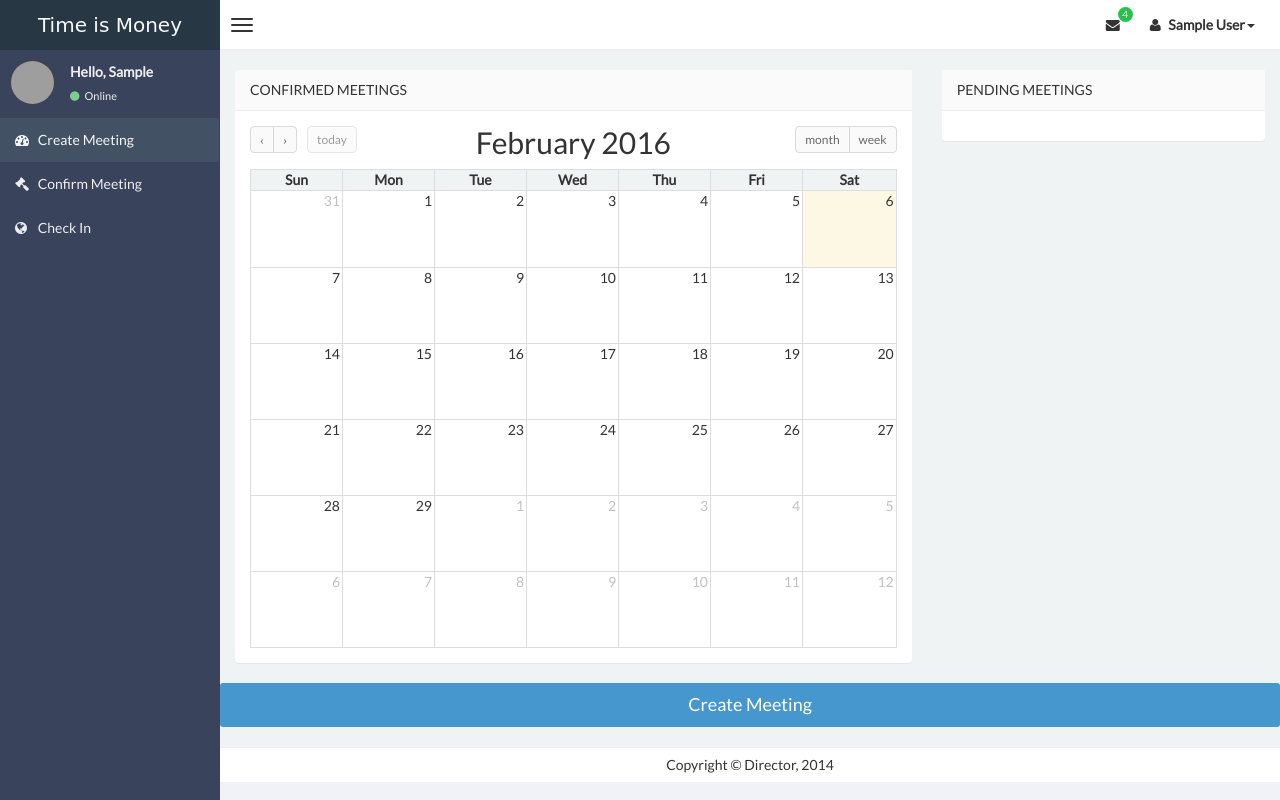
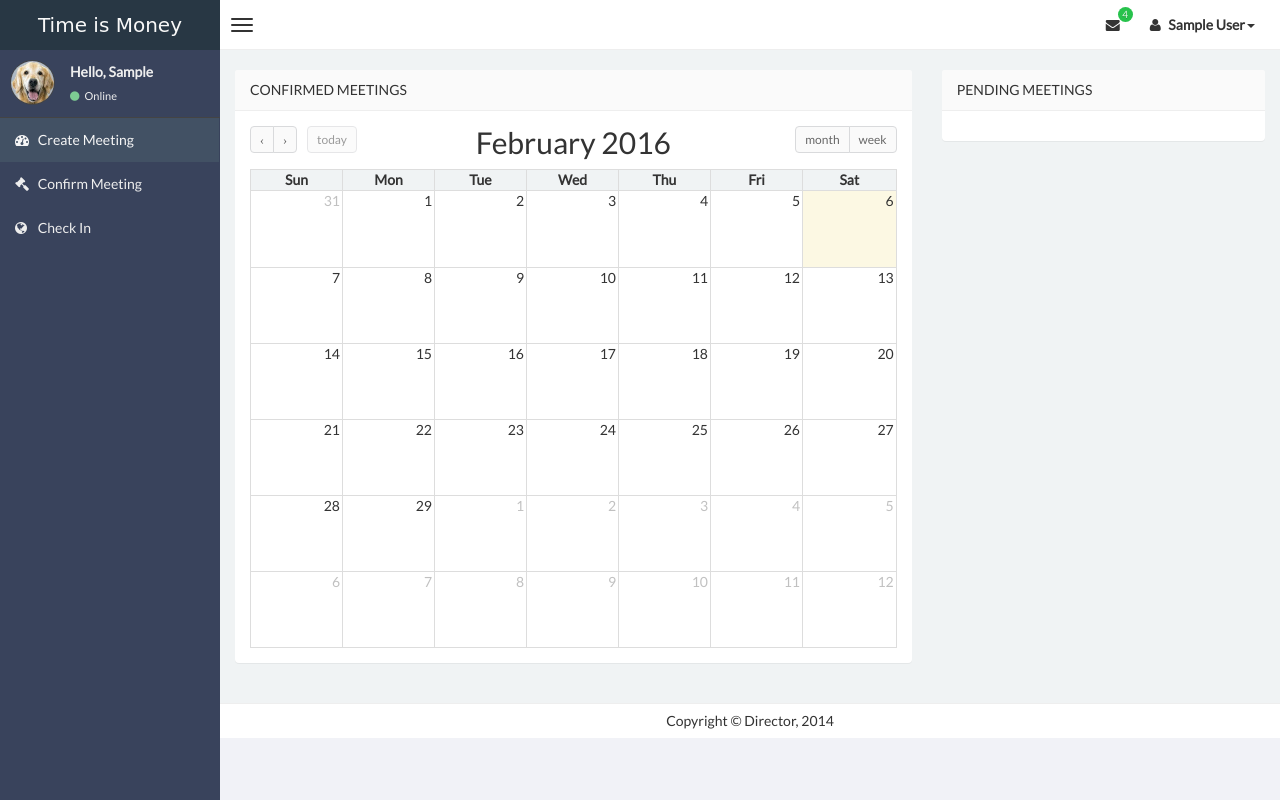
Before and after one commit to BensonQiu/Crediply, a Django app: page / in a window 1280 px wide. Run offline with Django 3.2, Linux system fonts and the light colour scheme; the visitor is signed in with stand-in values (Sample User, id 1); data comes from the database, SQL or seed files in the repository; data that the repository does not hold is empty; some libraries are stand-ins or nearby versions; grey boxes are pictures that could not be loaded.

Commit message:
Remove create meeting button at bottom of page and use sidebar instead

```diff
--- a/mysite/timeismoney/templates/timeismoney/index.html
+++ b/mysite/timeismoney/templates/timeismoney/index.html
@@ -101,7 +101,7 @@
                             <!-- Sidebar user panel -->
                             <div class="user-panel">
                                 <div class="pull-left image">
-                                    <img src=src="{% static 'timeismoney/img/dog.jpg' %}" class="img-circle" alt="User Image" />
+                                    <img src="{% static 'timeismoney/img/dog.jpg' %}" class="img-circle" alt="User Image" />
                                 </div>
                                 <div class="pull-left info">
                                     <p>Hello, {{first_name}}</p>
@@ -122,7 +122,7 @@
                             <!-- sidebar menu: : style can be found in sidebar.less -->
                             <ul class="sidebar-menu">
                                 <li class="active">
-                                    <a href="{% url 'createMeeting' %}">
+                                    <a data-toggle="modal" data-target="#myModal">
                                         <i class="fa fa-dashboard"></i> <span>Create Meeting</span>
                                     </a>
                                 </li>
@@ -226,8 +226,8 @@
                             {% csrf_token %}
                             </form>
                         </div> -->
-                        <button type="button" class="btn btn-primary btn-lg btn-block text-fields" data-toggle="modal" data-target="#myModal">Create Meeting</button>
-                      <!-- Modal -->
+<!--                         <button type="button" class="btn btn-primary btn-lg btn-block text-fields" data-toggle="modal" data-target="#myModal">Create Meeting</button>
+ -->                      <!-- Modal -->
                       <div class="modal fade" id="myModal" role="dialog">
                         <div class="modal-dialog">
 
```
Also changed, not shown: mysite/timeismoney/static/timeismoney/img/dog.jpg.
